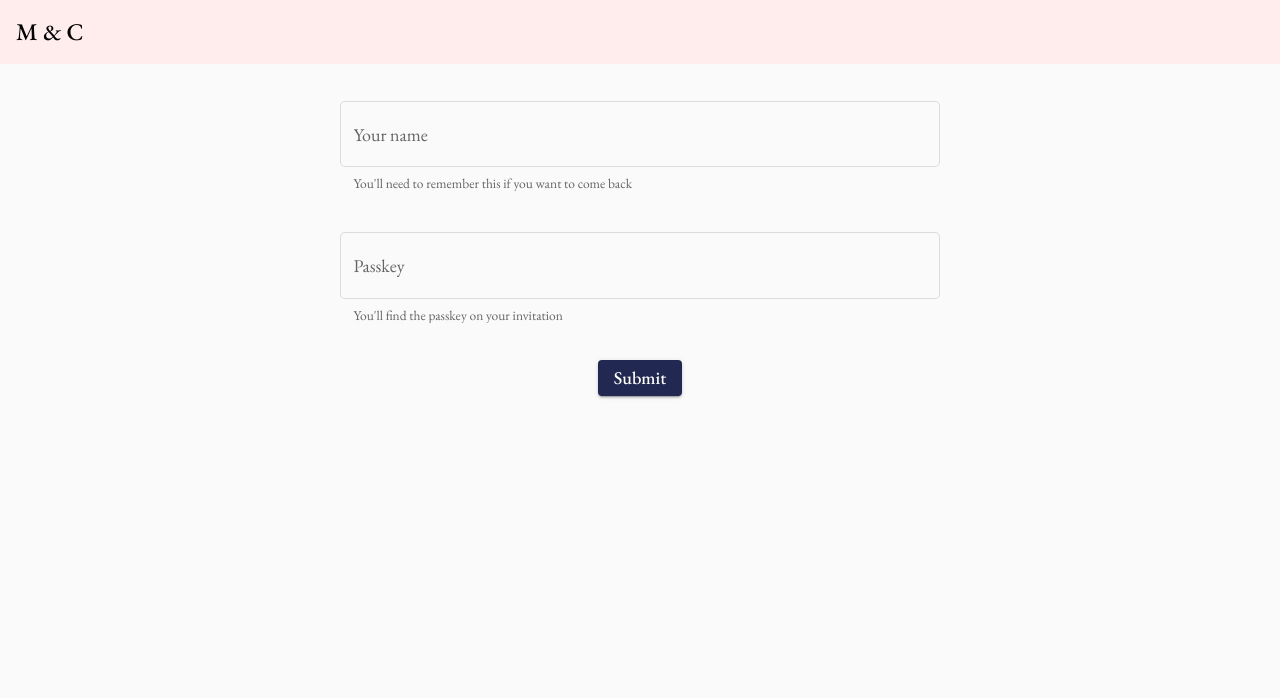
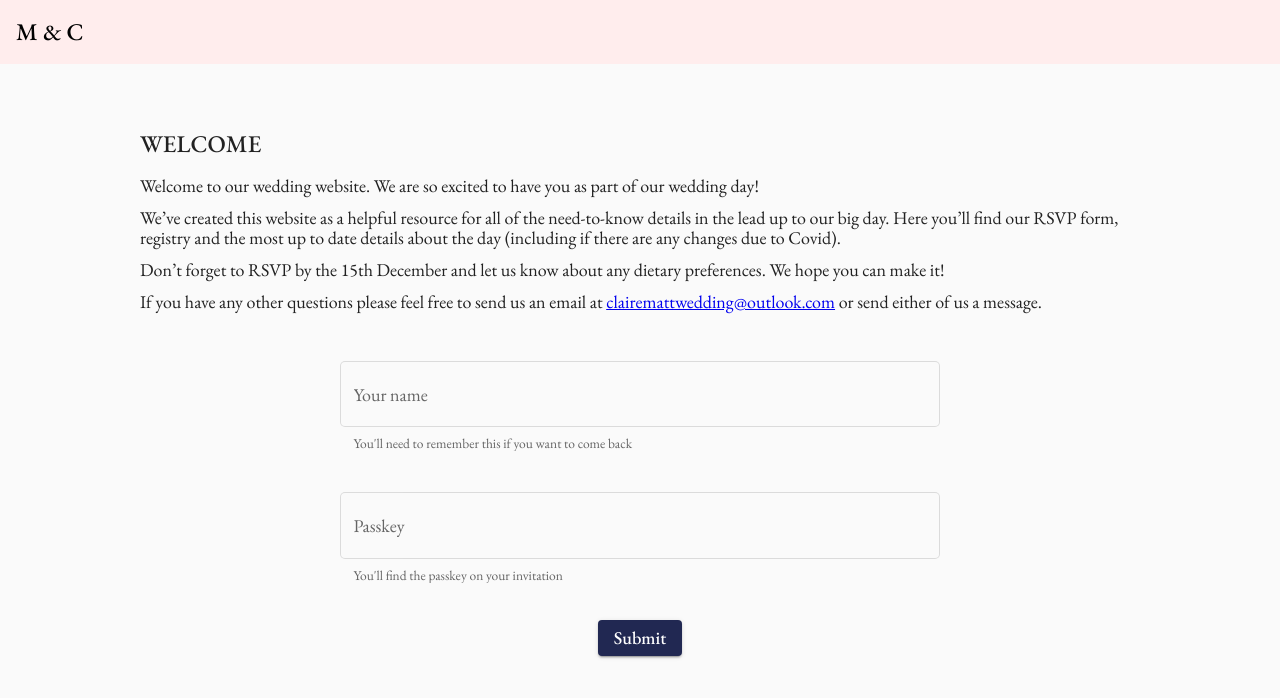
Before and after one commit to ClaireMcA/gift-registry-ui, an Angular app: page / in a window 1280 px wide. Shown: the top 698 px of the page. Built offline with nearby package versions, Linux system fonts and the light colour scheme.

Commit message:
ui changes

```diff
--- a/src/app/auth/register/register.component.html
+++ b/src/app/auth/register/register.component.html
@@ -1,3 +1,22 @@
+<div class="container">
+  <h2>WELCOME</h2>
+
+  <p>
+      Welcome to our wedding website. We are so excited to have you as part of our wedding day!
+  </p>
+
+  <p>
+      We’ve created this website as a helpful resource for all of the need-to-know details in the lead up to our big day. Here you’ll find our RSVP form, registry and the most up to date details about the day (including if there are any changes due to Covid).
+  </p>
+
+  <p>
+      Don’t forget to RSVP by the 15th December and let us know about any dietary preferences. We hope you can make it!
+  </p>
+
+  <p>
+      If you have any other questions please feel free to send us an email at <a href="mailto:clairemattwedding@outlook.com">clairemattwedding@outlook.com</a> or send either of us a message.
+  </p>
+
   <form (ngSubmit)='register()'>
     <mat-form-field appearance="outline">
       <mat-label>Your name</mat-label>
@@ -13,3 +32,4 @@
 
     <button type="submit" mat-raised-button color="primary">Submit</button>
   </form>
+</div>
--- a/src/app/layout/toolbar/toolbar.component.ts
+++ b/src/app/layout/toolbar/toolbar.component.ts
@@ -1,5 +1,4 @@
 import { Component, OnInit } from '@angular/core';
-import { tap } from 'rxjs/operators';
 import { AuthService } from 'src/app/auth/auth.service';
 
 @Component({
@@ -10,8 +9,8 @@ import { AuthService } from 'src/app/auth/auth.service';
 export class ToolbarComponent implements OnInit {
   constructor(private authService: AuthService) {}
 
-  public isAuthenticated$ = this.authService.isAuthenticated$.pipe(tap(console.log))
-  public user$ = this.authService.user$.pipe(tap(console.log));
+  public isAuthenticated$ = this.authService.isAuthenticated$;
+  public user$ = this.authService.user$;
 
   public ngOnInit(): void {}
 
--- a/src/app/registry-items/registry-items.component.html
+++ b/src/app/registry-items/registry-items.component.html
@@ -1,5 +1,5 @@
 <mat-drawer-container class="example-container">
-    <mat-drawer [opened]="true" #drawer class="example-sidenav" mode="side">
+    <mat-drawer [opened]="true" #drawer mode="side">
         <fa-icon [icon]="faShoppingCart"></fa-icon><span>Your Items</span>
         <p *ngFor="let item of myRegistryItems$ | async">{{ item.title }}</p>
     </mat-drawer>
--- a/src/app/rsvp/rsvp-home/rsvp-home.component.ts
+++ b/src/app/rsvp/rsvp-home/rsvp-home.component.ts
@@ -1,7 +1,7 @@
 import { Component, OnInit } from '@angular/core';
 import { faEnvelope, faPeopleArrows } from '@fortawesome/free-solid-svg-icons';
 import { merge, Observable, of, Subject } from 'rxjs';
-import { catchError, delay, exhaustMap, filter, map, mapTo, share, takeUntil, withLatestFrom } from 'rxjs/operators';
+import { catchError, exhaustMap, filter, map, mapTo, share, takeUntil, withLatestFrom } from 'rxjs/operators';
 import { AuthService } from 'src/app/auth/auth.service';
 import { Rsvp } from '../rsvp';
 import { RsvpService } from '../rsvp.service';
--- a/src/app/rsvp/rsvp.service.ts
+++ b/src/app/rsvp/rsvp.service.ts
@@ -21,7 +21,9 @@ export class RsvpService {
 
   public submit(rsvp: Rsvp) {
     return this.http.post<Rsvp>(`${environment.apiUrl}/rsvp`, rsvp).pipe(
-      tap(rsvp => this.rsvps$.next([ ...this.rsvps$.getValue(), rsvp ]))
+      tap(_ => {
+        this.rsvps$.next([ ...this.rsvps$.getValue(), rsvp ])
+      })
     )
   }
 }
```
